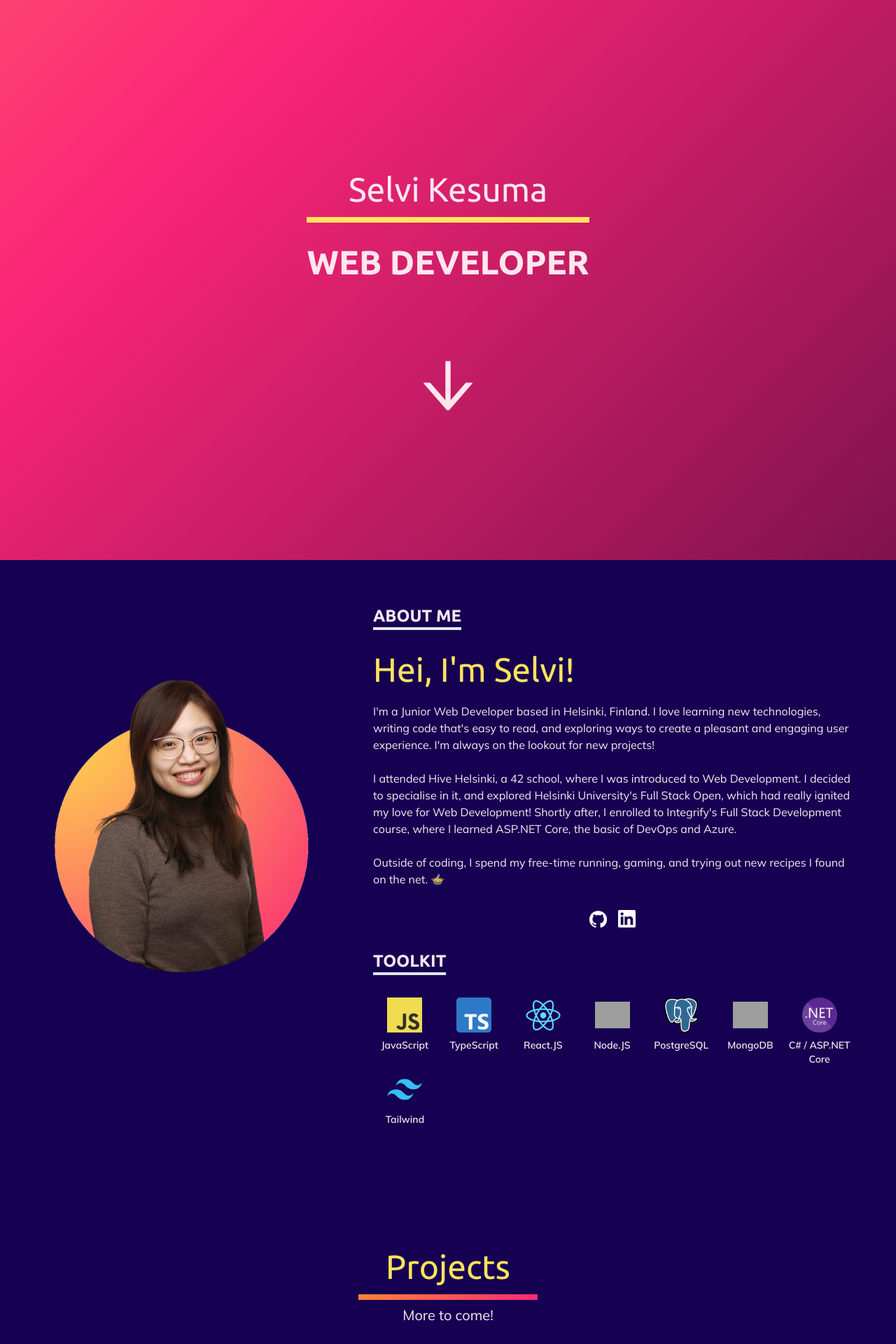
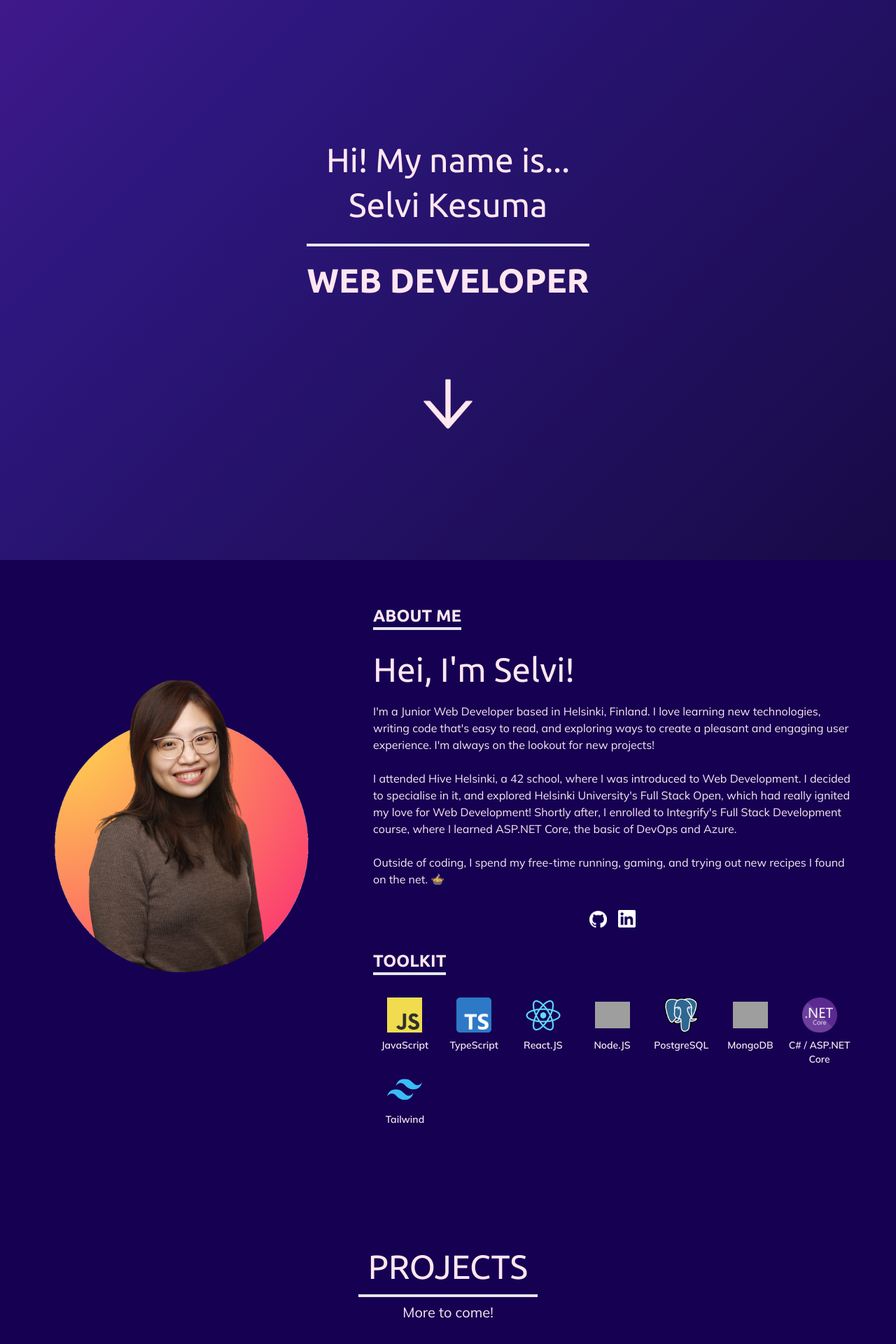
Before and after one commit to miofri/portfolio, a React (Create React App) app: page / in a window 1280 px wide. Shown: the top 1920 px of the page at 70% size. Built offline with nearby package versions, Linux system fonts and the light colour scheme; grey boxes are pictures that could not be loaded.

Commit message:
changed yellow to customPink for projects header and intro

```diff
--- a/src/components/Card.tsx
+++ b/src/components/Card.tsx
@@ -8,11 +8,9 @@ export const Card = () => {
 			h-auto min-h-screen bg-darkPurple
 			mb-98 overflow-visible items-center"
 		>
-			<div className="mt-20 h-fit w-fit">
-				<div className="pb-2 bg-gradient-to-br from-[#FFD600] to-darkerMagenta">
-					<div className="box-grid-header">
-						<h2>Projects</h2>
-					</div>
+			<div className="mt-20 h-fit w-fit text-center">
+				<div className="box-grid-header">
+					<h2>PROJECTS</h2>
 				</div>
 				<div className="box-grid-header w-full ">
 					<p>More to come!</p>
@@ -28,7 +26,7 @@ export const Card = () => {
 				gap-1
 				"
 			>
-				<div className="box-grid-portfolio fade-in-text ">
+				<div className="box-grid-portfolio">
 					<div className="w-10/12 h-fit py-16">
 						<h4>E-Commerce</h4>
 						<p>
--- a/src/components/Intro.tsx
+++ b/src/components/Intro.tsx
@@ -5,8 +5,9 @@ export const Intro = ({ scrollToCard }: any) => {
 	return (
 		<section className="intro">
 			<div className="intro-text">
+				<p className="!text-s !font-normal">Hi! My name is...</p>
 				<h5>Selvi Kesuma</h5>
-				<p className="delay-1">WEB DEVELOPER</p>
+				<p className="delay-1 border-t-4 w-fit pt-6">WEB DEVELOPER</p>
 			</div>
 			<div className="intro-arrow" onClick={scrollToCard}>
 				<div className="animate-bounce">
--- a/src/styles/aboutme.css
+++ b/src/styles/aboutme.css
@@ -30,7 +30,7 @@
 	}
 
 	.about-me h4 {
-		@apply text-customYellow2 font-ubuntu
+		@apply font-ubuntu
 		text-5xl
 		2xl:text-8xl;
 	}
--- a/src/styles/card.css
+++ b/src/styles/card.css
@@ -15,11 +15,11 @@
 		pt-2 2xl:pt-3 font-mulish text-customPink1;
 	}
 	.box-grid-header h2 {
-		@apply text-5xl sm:text-6xl md:text-6xl lg:text-4xl xl:text-5xl 2xl:text-8xl
-		2xl:px-12 pb-4
+		@apply text-4xl sm:text-5xl md:text-5xl lg:text-4xl xl:text-5xl 2xl:text-7xl
+		pb-4
+		border-b-4
 		mx-auto
-		w-fit
-		text-customYellow2
+		text-customPink1
 		font-ubuntu;
 	}
 }
--- a/src/styles/intro.css
+++ b/src/styles/intro.css
@@ -13,6 +13,7 @@
 	}
 	.intro-text {
 		@apply overflow-visible
+				flex flex-col
 				w-fit
 				mt-24
 				text-center
@@ -21,11 +22,11 @@
 	}
 
 	.intro-text h5 {
-		@apply border-b-8 border-customYellow2 mb-8 p-4;
+		@apply mb-4 p-4;
 	}
 	.intro-text p {
 		@apply text-xl md:text-xl lg:text-2xl landscape-1024:text-5xl landscape-1280:text-5xl
-		font-bold;
+		font-bold self-center;
 	}
 	.intro-arrow {
 		@apply fade-in-text text-customPink1 w-fit h-fit mb-10;
@@ -46,9 +47,9 @@
 	background: rgb(11, 0, 41);
 	background: linear-gradient(
 		-45deg,
-		rgba(11, 0, 41, 1) 0%,
-		rgba(251, 37, 118, 1) 50%,
-		rgba(255, 228, 92, 1) 100%
+		rgb(8, 0, 29) 5%,
+		rgb(45, 23, 126) 50%,
+		rgb(145, 30, 190) 90%
 	);
 }
 .bg-size-300 {
--- a/tailwind.config.js
+++ b/tailwind.config.js
@@ -40,7 +40,7 @@ module.exports = {
 				customPink1: '#ffe6ef',
 				customPink2: '#f4045f',
 				customYellow: '#FFD600',
-				customYellow2: '#FFE45C',
+				customYellow2: '#FFEB85',
 			},
 			fontFamily: {
 				mulish: ['Mulish', 'sans-serif'],
```
